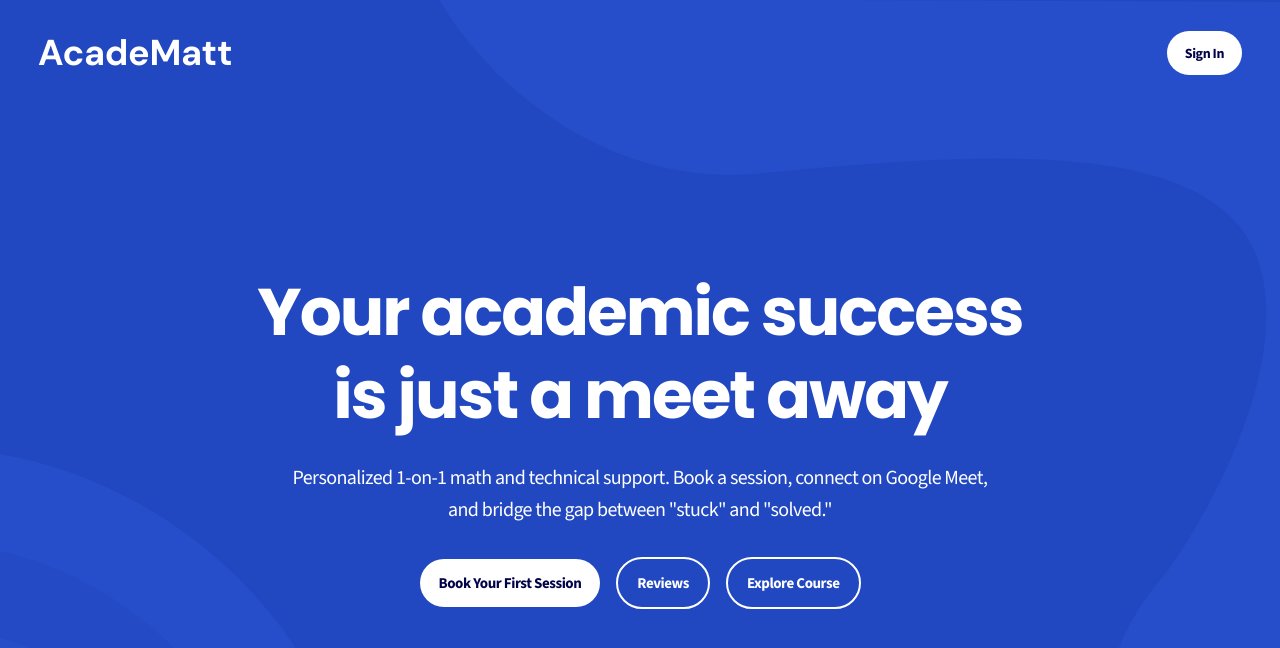
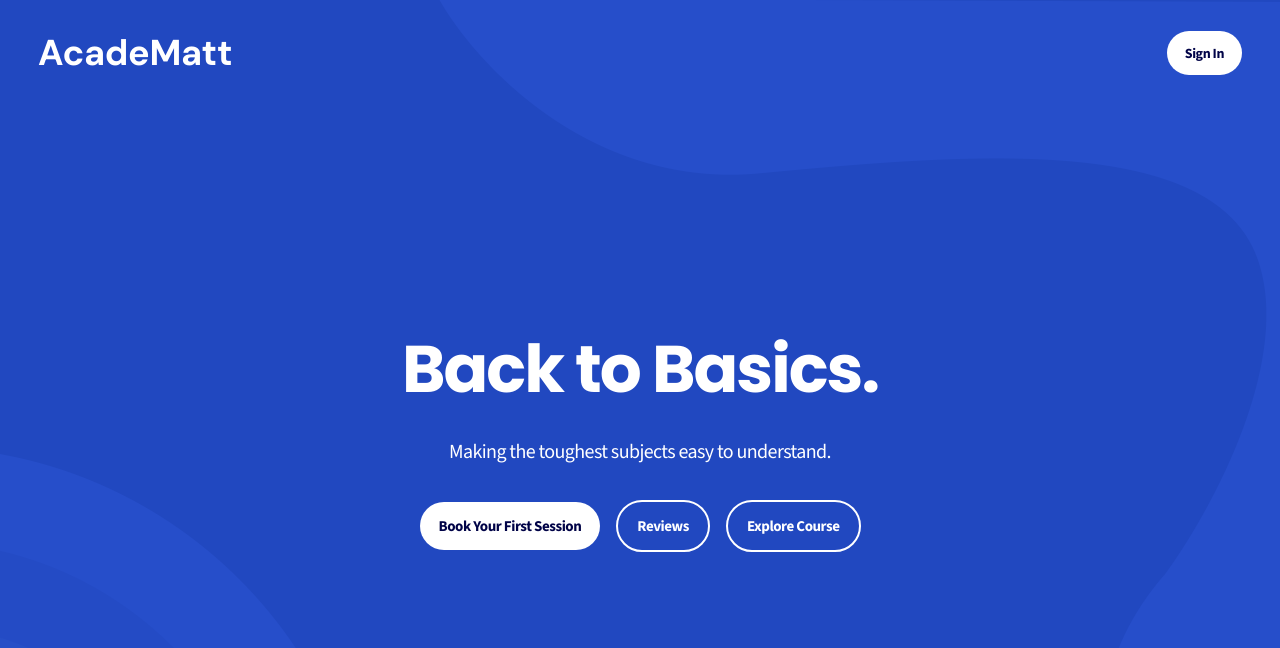
Before and after one commit to MatiasVeraG/AcadeMatt, a React (Vite) app: page / in a window 1280 px wide. Shown: the top 648 px of the page. Built offline with nearby package versions, Linux system fonts and the light colour scheme; no server answers.

Commit message:
Update hero headline and subheadline copy

```diff
--- a/src/components/Hero.jsx
+++ b/src/components/Hero.jsx
@@ -43,7 +43,7 @@ const Hero = ({ onStartConsultation }) => {
             className="font-bold leading-[1.267] text-[66px] text-center text-white tracking-[-1.98px] max-w-[823px]"
             style={{ fontFamily: "'Poppins', sans-serif" }}
           >
-            Your academic success is just a meet away
+            Back to Basics.
           </p>
 
           {/* Subtitle */}
@@ -51,7 +51,7 @@ const Hero = ({ onStartConsultation }) => {
             className="font-normal leading-[1.587] text-[20px] text-center text-white tracking-[-0.6px] max-w-[710px]"
             style={{ fontFamily: "'Source Sans 3', sans-serif" }}
           >
-            Personalized 1-on-1 math and technical support. Book a session, connect on Google Meet, and bridge the gap between "stuck" and "solved."
+            Making the toughest subjects easy to understand.
           </p>
 
           {/* CTA buttons */}
```
